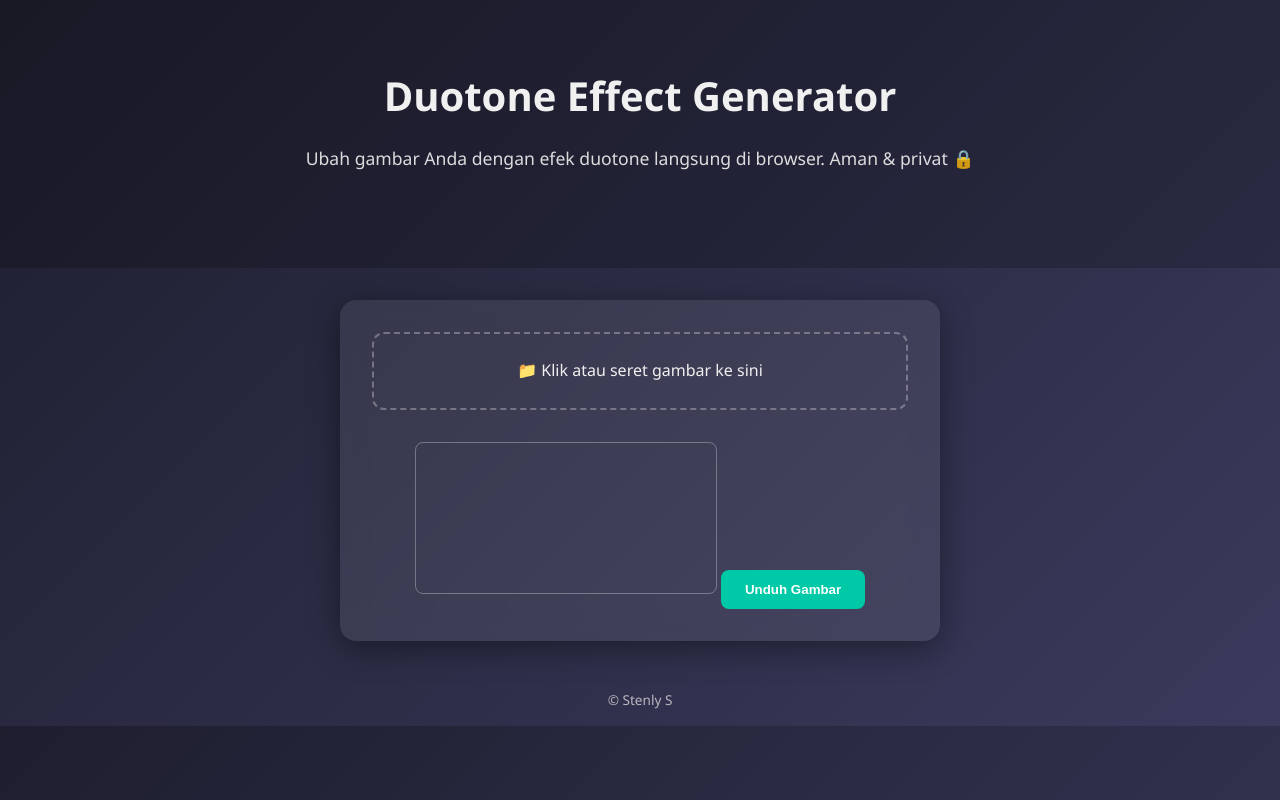
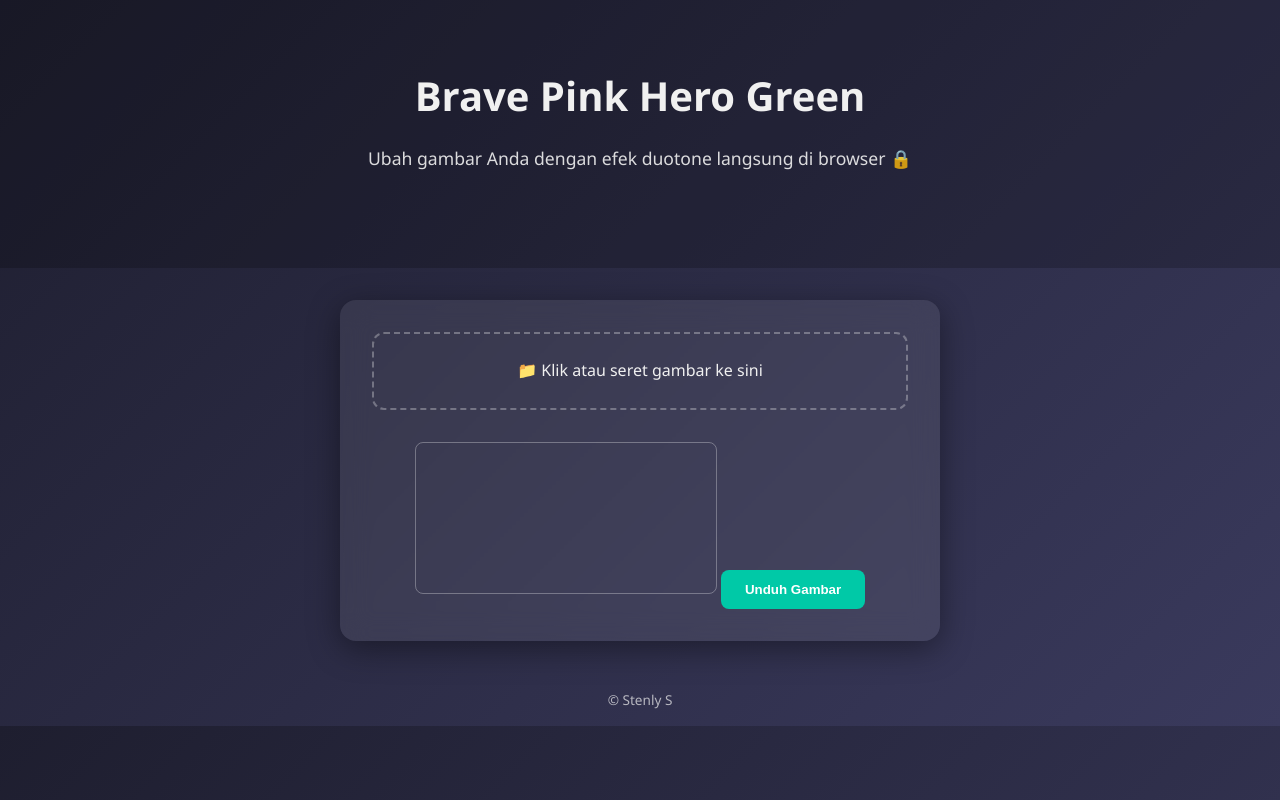
Before and after one commit to stenly-samberi/Brave-Pink-Hero-Green, a plain HTML site: page index.html in a window 1280 px wide. Drawn offline with Linux system fonts and the light colour scheme.

Commit message:
dsadsada

```diff
--- a/index.html
+++ b/index.html
@@ -5,12 +5,26 @@
   <meta name="viewport" content="width=device-width, initial-scale=1.0" />
   <title>Duotone Effect Generator</title>
   <link rel="stylesheet" href="style.css" />
+
+  <!-- Open Graph (Facebook, LinkedIn, WhatsApp, dll) -->
+  <meta property="og:title" content="Brave Pink Hero Green – Duotone Effect Generator" />
+  <meta property="og:description" content="Ubah gambar Anda dengan efek duotone pink & hijau langsung di browser. Aman, cepat, dan gratis!" />
+  <meta property="og:image" content="https://stenly-samberi.github.io/Brave-Pink-Hero-Green/preview-image.jpg" />
+  <meta property="og:url" content="https://stenly-samberi.github.io/Brave-Pink-Hero-Green" />
+  <meta property="og:type" content="website" />
+
+  <!-- Twitter Card -->
+  <meta name="twitter:card" content="summary_large_image" />
+  <meta name="twitter:title" content="Brave Pink Hero Green – Duotone Effect Generator" />
+  <meta name="twitter:description" content="Transformasi gambar Anda dengan efek duotone pink & hijau yang lembut dan artistik." />
+  <meta name="twitter:image" content="https://stenly-samberi.github.io/Brave-Pink-Hero-Green/preview-image.jpg" />
+
 </head>
 <body>
   <header class="hero">
     <div class="hero-content">
-      <h1>Duotone Effect Generator</h1>
-      <p>Ubah gambar Anda dengan efek duotone langsung di browser. Aman & privat 🔒</p>
+      <h1>Brave Pink Hero Green</h1>
+      <p>Ubah gambar Anda dengan efek duotone langsung di browser 🔒</p>
       <!-- <a href="#tool" class="cta-button">Mulai Sekarang</a> -->
     </div>
   </header>
```
Also changed, not shown: preview-image.jpg (added).
